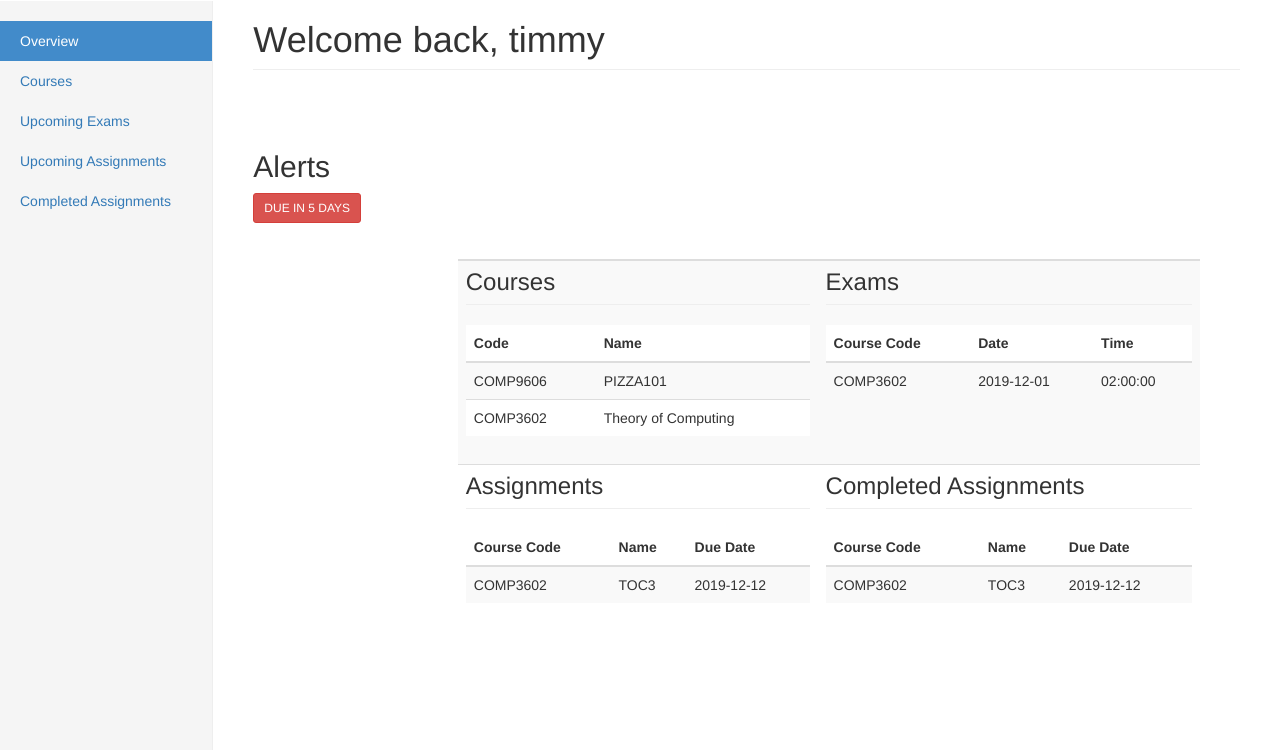
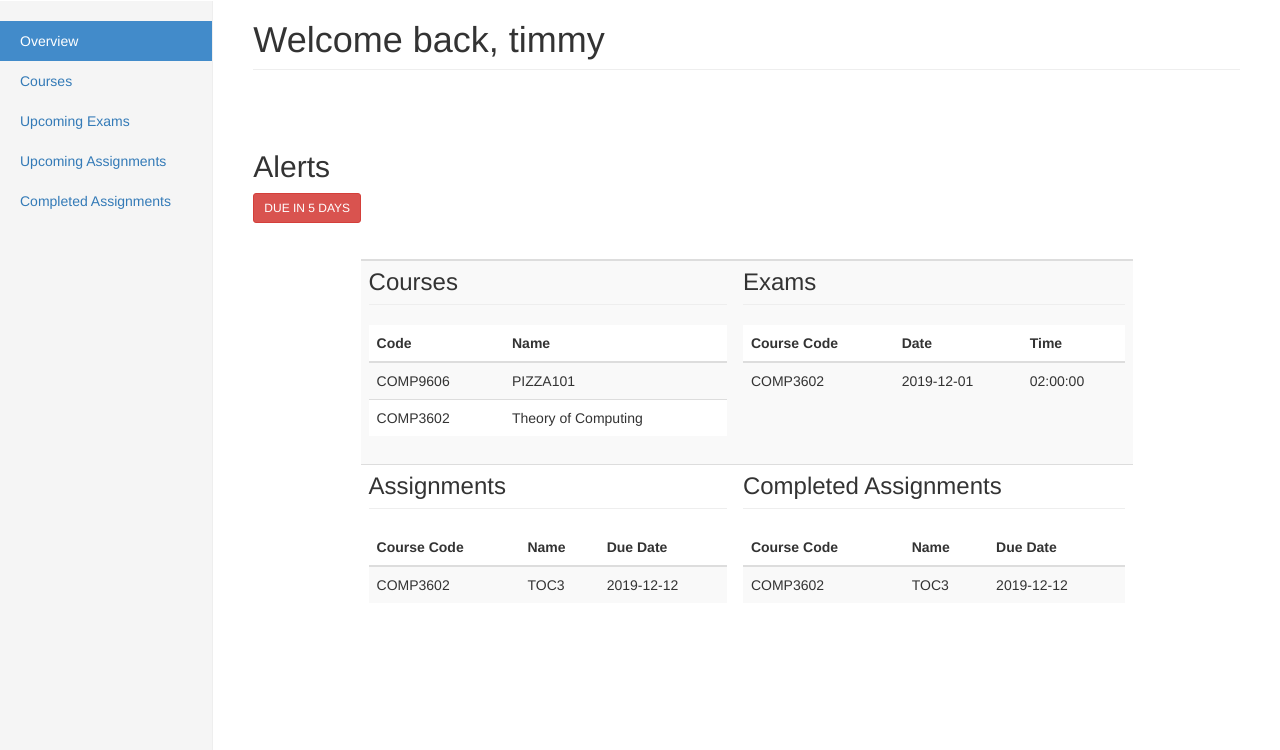
Before and after one commit to Totally-Random-Productions/COMP3613Project-2019, a Flask app: page /dashboard in a window 1280 px wide. Shown: the part 50-800 px from the top of the page. Run offline with Flask 2, Linux system fonts and the light colour scheme; a user stored in the database is signed in; data comes from the database, SQL or seed files in the repository; some libraries are stand-ins or nearby versions.

Commit message:
CENTERED :) W/ ALERTS

```diff
--- a/priorityU/templates/dashboard.html
+++ b/priorityU/templates/dashboard.html
@@ -79,10 +79,12 @@ Dashboard
             </div>
           </div>
           {% endif %}
-        </div>
+          </div>
+
 
           <!-- REMINDERS BASED ON PRIORITY FIGURES-->
-      <div class="col-sm-9 col-sm-offset-3 col-md-10 col-md-offset-2 main">
+      <div class="col-sm-6 col-sm-offset-1 col-md-10 main">
+        <div class="row">
            <table class="table table-striped table-hover">
             <!--Dominic Smart 18/11 - Start of code for printing courses-->
             <thead class="thead-dark">
```
